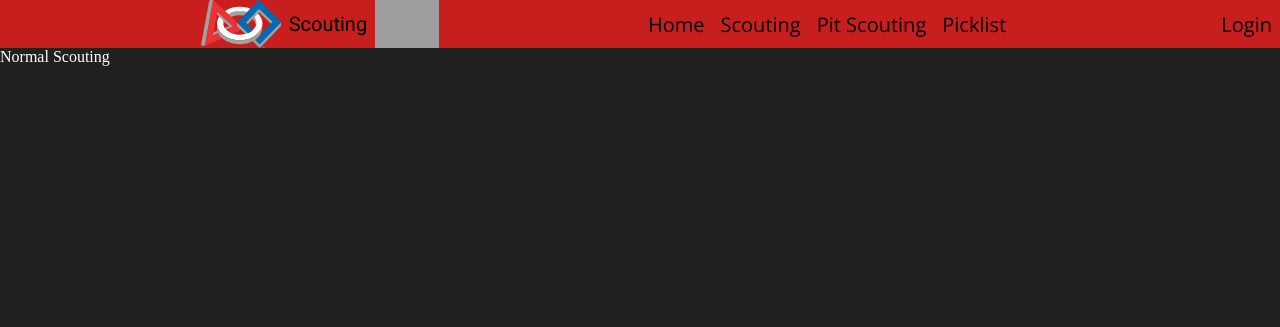
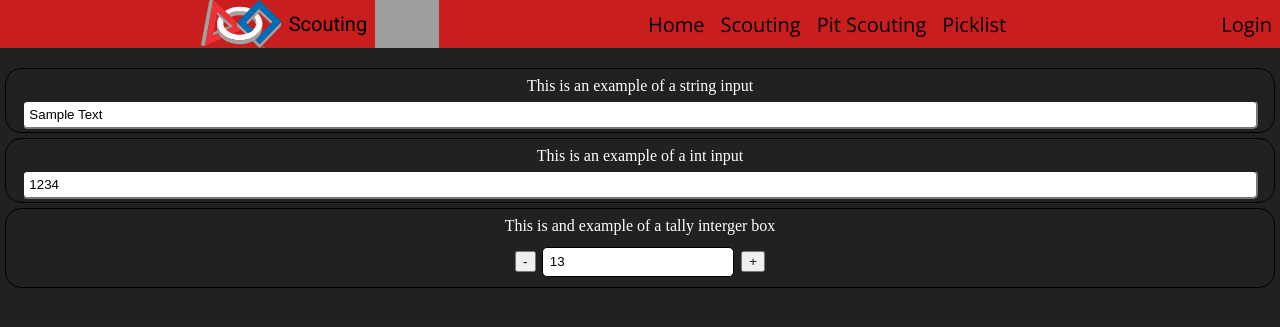
Before and after one commit to Gulksie/scoutingWebApp, a Flask app: page /scouting/ in a window 1280 px wide. Shown: the top 327 px of the page. Run offline with Flask 2, Linux system fonts and the light colour scheme; grey boxes are pictures that could not be loaded.

Commit message:
Added string, int, and tallyInt inputs

```diff
--- /dev/null
+++ b/Classes/Block.py
@@ -0,0 +1,44 @@
+from flask import render_template
+
+
+class Block:
+    "Base class for all question blocks. Custom questions are implemented here"
+
+    def __init__(self, id_, question, type="base", content=None):
+        self.id_ = id_
+        self.type = type
+        self.question = question
+
+        if content == None:
+            self.content = render_template(
+                "Blocks/base.html", question=self.question)
+
+
+class StringBlock(Block):
+    "Question block that returns a string"
+
+    def __init__(self, id_, question, default=""):
+        super().__init__(id_, question, "string")
+
+        self.content = render_template(
+            "Blocks/string.html", question=question, default=default)
+
+
+class IntBlock(Block):
+    "Question block that returns an integer, taken directly from user in a textbox"
+
+    def __init__(self, id_,  question, default=0, min=0, max=9999):
+        super().__init__(id_, question, "int")
+
+        self.content = render_template("Blocks/int.html", question=question,
+                                       default=default, min=min, max=max)
+
+
+class TallyIntBlock(Block):
+    "Question box that returns an integer, taken from a tally with plus and minus signs."
+
+    def __init__(self, id_, question, default=0, min=0, max=100):
+        super().__init__(id_, question, "tallyInt")
+
+        self.content = render_template(
+            "Blocks/tallyInt.html", question=question, id=id_, default=default)
--- /dev/null
+++ b/Classes/__init__.py
@@ -0,0 +1 @@
+# Dummy file, lets us import stuff from this dir (marks it as a package)
--- a/app.py
+++ b/app.py
@@ -1,6 +1,8 @@
 from os import urandom
 from flask import Flask, render_template, make_response, request, url_for, redirect
 import flask_login
+
+from Classes.Block import *
 
 # static vars
 
@@ -46,7 +48,9 @@ def login():
 
 @web.route('/scouting/')
 def matchScoutingPage():
-    return render_template('matchScouting.html')
+    return render_template('matchScouting.html', template=[StringBlock('str01', 'This is an example of a string input',
+                                                                       'Sample Text'), IntBlock('int01', 'This is an example of a int input', default=1234, max=9999), TallyIntBlock('tally01',
+                                                                                                                                                                                     'This is and example of a tally interger box', default=13)])
 
 
 @web.route('/pit/')
@@ -60,4 +64,4 @@ def pickListPage():
 
 
 if __name__ == "__main__":
-    web.run(port=80, host="0.0.0.0", debug=True)
+    web.run(port=80, debug=True)
--- /dev/null
+++ b/templates/Blocks/base.html
@@ -0,0 +1,2 @@
+<p>{{question}}</p>
+<p>This is supposed to have an value, by defualt, it is just this empty text, and will return null</p>
--- /dev/null
+++ b/templates/Blocks/int.html
@@ -0,0 +1,2 @@
+<p class="blockElement">{{question}}</p>
+<input class="blockElement" type="number" value="{{default}}" min="{{min}}" max="{{max}}">
--- /dev/null
+++ b/templates/Blocks/string.html
@@ -0,0 +1,2 @@
+<p class="blockElement">{{question}}</p>
+<input class="blockElement" type="text" value="{{default}}">
--- /dev/null
+++ b/templates/Blocks/tallyInt.html
@@ -0,0 +1,6 @@
+<p class="blockElement">{{question}}</p>
+<div>
+    <button type="button" onclick="tallydown(&quot;{{id}}&quot;)">-</button>
+    <input id="{{id}}" class="tallyBox" value="{{default}}" readonly> <button type="button"
+        onclick="tallyup(&quot;{{id}}&quot;)">+</button>
+</div>
--- a/templates/default.html
+++ b/templates/default.html
@@ -5,6 +5,10 @@
 <head>
     {%block head%}
     <meta name="viewport" content="width=device-width, initial-scale=1">
+
+    <!--css for all screen sizes-->
+    <link rel="stylesheet" href="{{url_for('static', filename='main.css')}}">
+
     <!--Page is bigger than 900px, use full size css-->
     <link rel="stylesheet" media="only screen and (min-width: 901px)"
         href="{{url_for('static', filename='desktop.css')}}">
--- a/templates/matchScouting.html
+++ b/templates/matchScouting.html
@@ -1,5 +1,83 @@
 {%extends "default.html"%}
+{%block head%}
+{{super()}}
+
+<style>
+    /*
+    BLOCKS
+    */
+    #blocks {
+        margin-top: 20px;
+    }
+
+    .block {
+        margin: 5px;
+        padding: 3px;
+        border: 1px solid black;
+        display: flex;
+        flex-direction: column;
+        border-radius: 1em;
+    }
+
+    .block input {
+        border-radius: 5px;
+    }
+
+    .blockElement {
+        margin: auto;
+        padding: 5px;
+    }
+
+    .string input {
+        margin-left: 1em;
+        margin-right: 1em;
+    }
+
+    .int input {
+        margin-left: 1em;
+        margin-right: 1em;
+    }
+
+    .tallyInt div {
+        display: flex;
+        flex-direction: row;
+        justify-content: center;
+        align-items: center;
+    }
+
+    .tallyInt .tallyBox {
+        border: 1px solid black;
+        padding: 0.5em;
+        margin: 0.5em;
+        color: initial;
+        background: #FFFFFF;
+    }
+</style>
+
+<script>
+    //used for tallys when scouting
+    function tallydown(id) {
+        var tally = parseInt(document.getElementById(id).value);
+        tally--;
+
+        document.getElementById(id).value = tally;
+    }
+
+    function tallyup(id) {
+        var tally = parseInt(document.getElementById(id).value);
+        tally++;
+
+        document.getElementById(id).value = tally;
+    }
+</script>
+{%endblock%}
+
 {%block title%}Scouting{%endblock%}
 {%block content%}
-Normal Scouting
+<div id="blocks">
+    {# Template should be an array of template objects #}
+    {%for i in template%}
+    <div class="block {{i.type}}">{{i.content|safe}}</div>
+    {%endfor%}
+</div>
 {%endblock%}
```
Also changed, not shown: static/desktop.css (+8 -46 lines), static/main.css (added, +54 -0 lines), static/mobile.css (+3 -47 lines), 1 other file.
